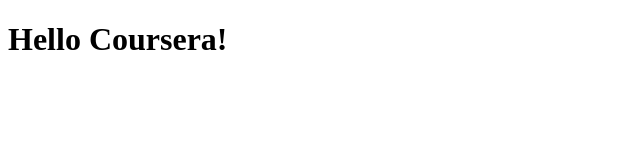
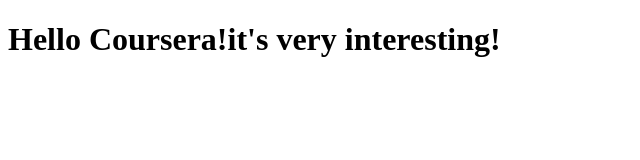
Before and after one commit to Lakshmisri97/Courseratest, a plain HTML site: page site/index.html in a window 1280 px wide. Shown: the whole page, without its empty margins (0-640 px from the left). Drawn offline with Linux system fonts and the light colour scheme.

Commit message:
Small addition to our page content.

```diff
--- a/site/index.html
+++ b/site/index.html
@@ -4,6 +4,6 @@
 	<title>Hello Coursera!</title>
 </head>
 <body>
-	<h1>Hello Coursera!</h1>
+	<h1>Hello Coursera!it's very interesting!</h1>
 </body>
 </html>
```
